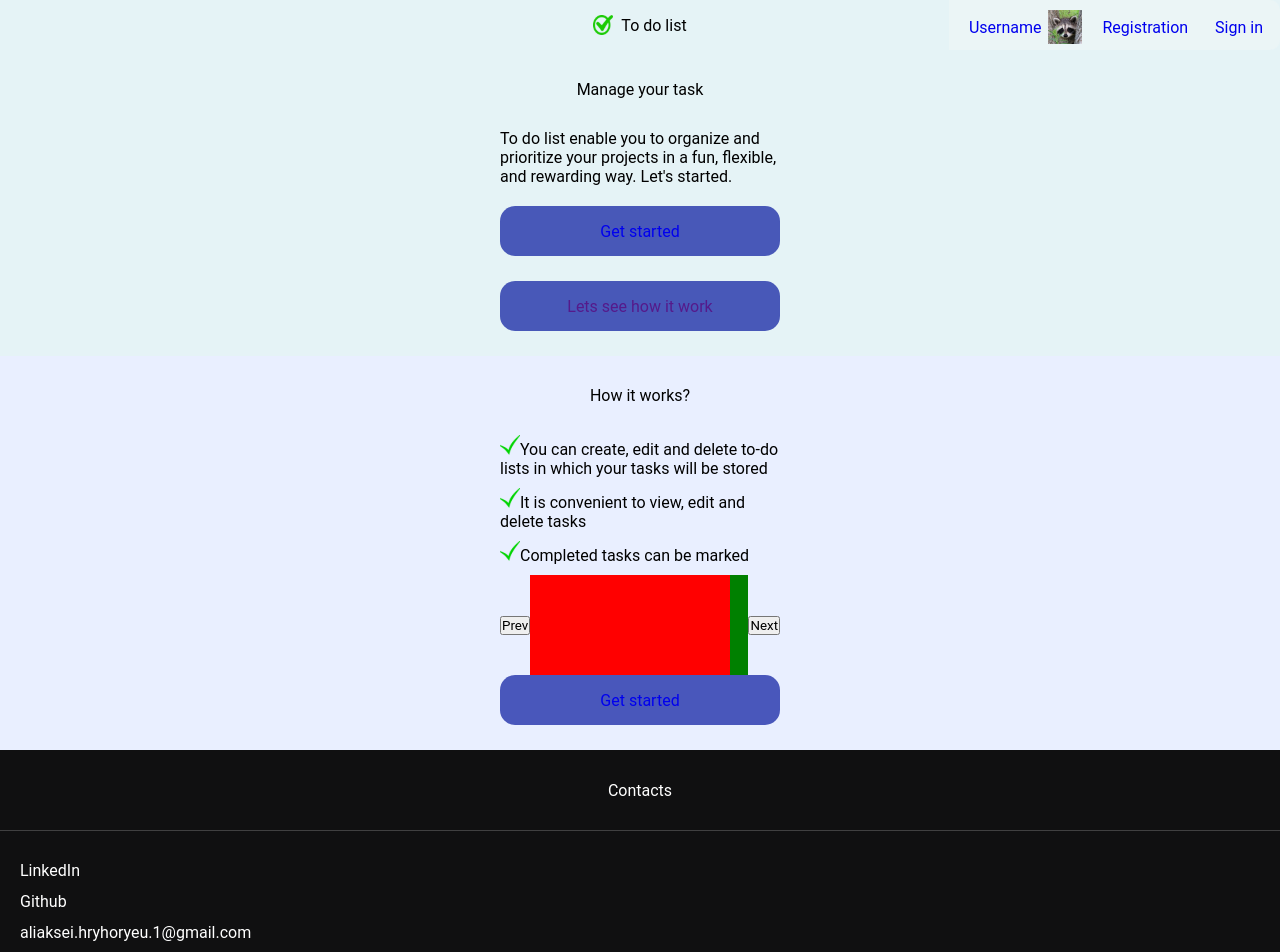
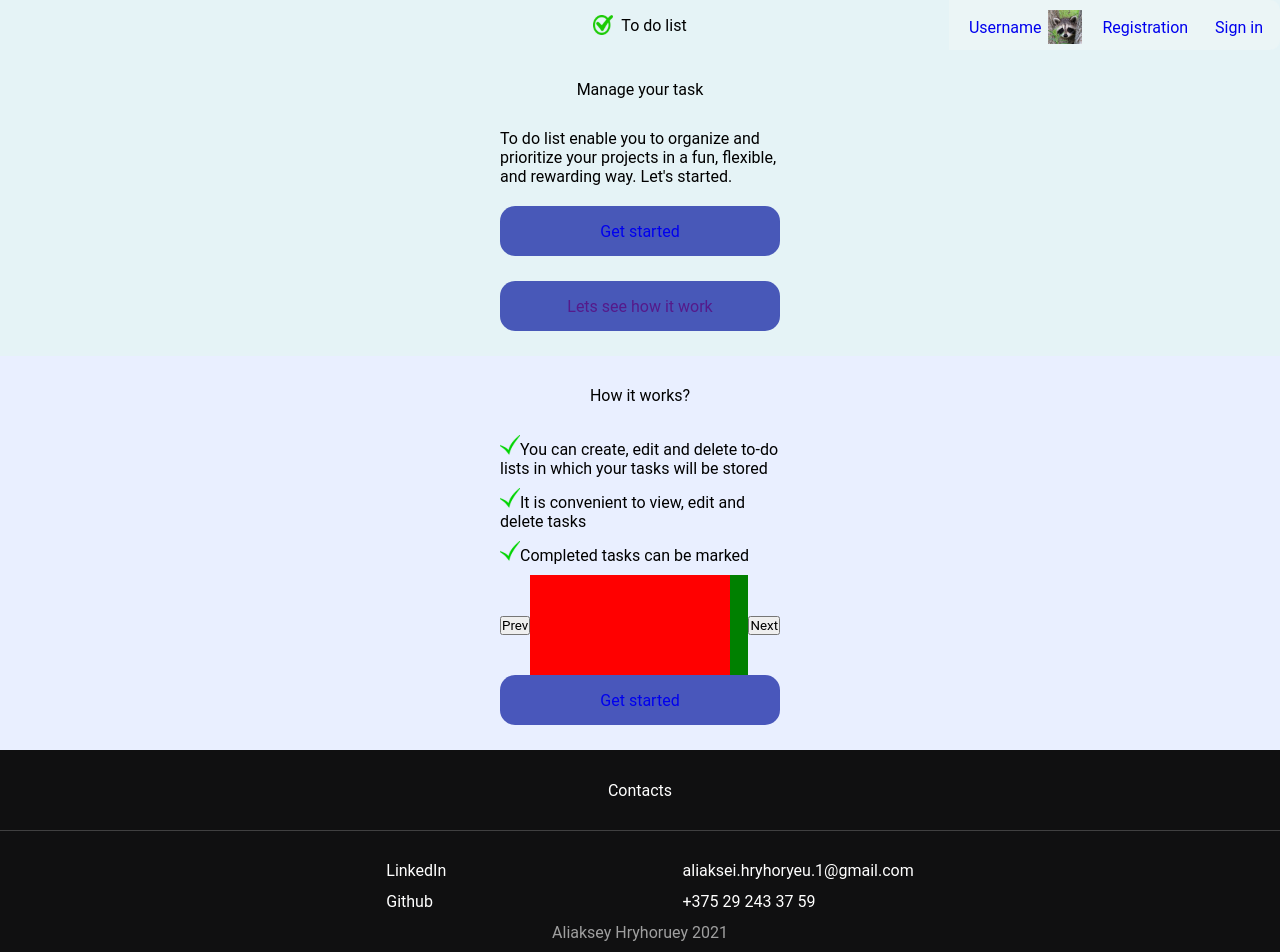
Before and after one commit to AliakseiHryhoryeu/To-do-list, a React (Create React App) app in the folder client/: page / in a window 1280 px wide. Shown: the top 952 px of the page. Built offline with nearby package versions, Linux system fonts and the light colour scheme.

Commit message:
add Responsive scss

```diff
--- a/client/src/components/Footer/Footer.scss
+++ b/client/src/components/Footer/Footer.scss
@@ -1,4 +1,6 @@
 .footer {
+    display: flex;
+    flex-direction: column;
     background-color: #101011;
     color: #ffffff;
     width: 100%;
@@ -19,7 +21,6 @@
         padding-bottom: 12px;
     }
 
-
     &__link{
         color: rgba(100%, 100%, 100%, 1);
         text-decoration: none;
@@ -32,3 +33,16 @@
         padding-bottom: 15px;
     }
 }
+
+@media (min-width: 500px) {
+    .footer{
+        &__contacts{
+            flex-direction: row;
+            justify-content:space-evenly;
+            align-items: center;
+            width: 100%;
+            max-width: 1000px;
+            align-self: center;
+        }
+    }
+}
```
